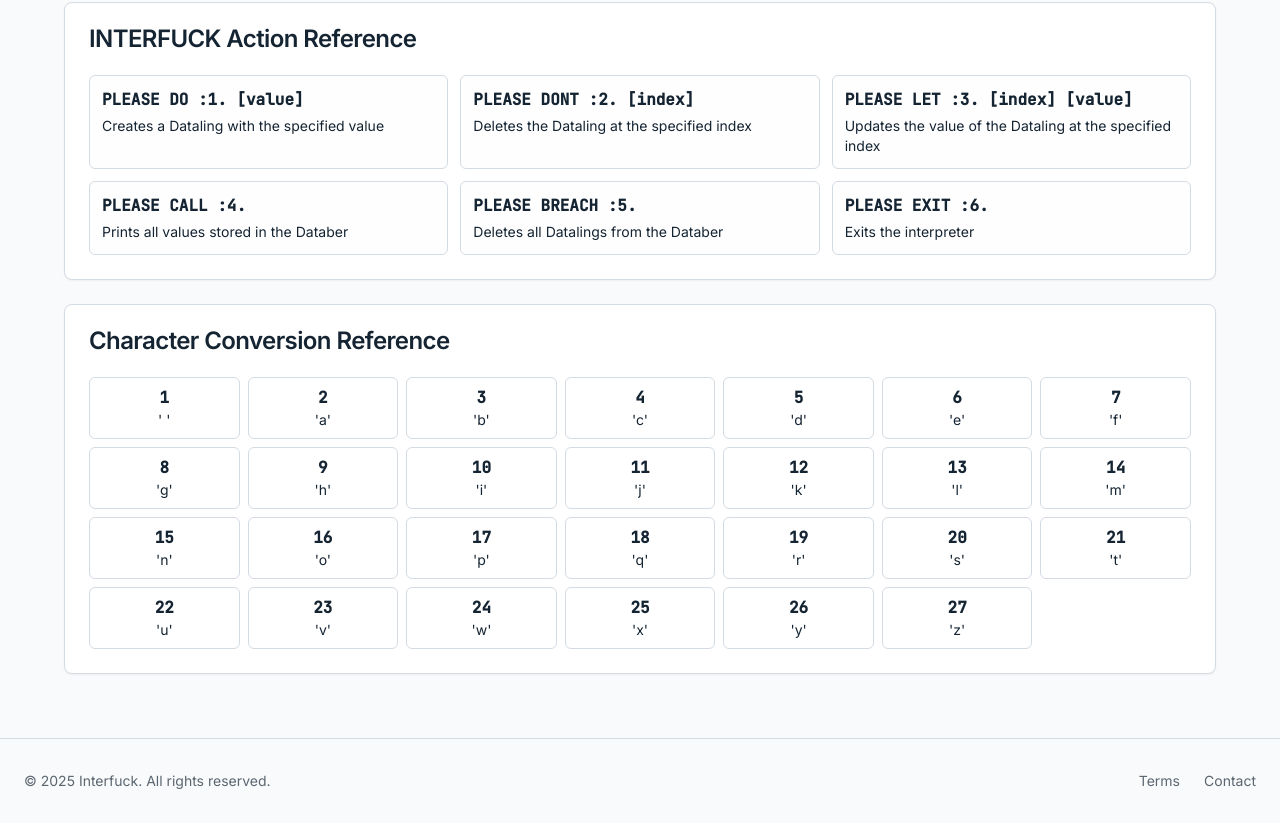
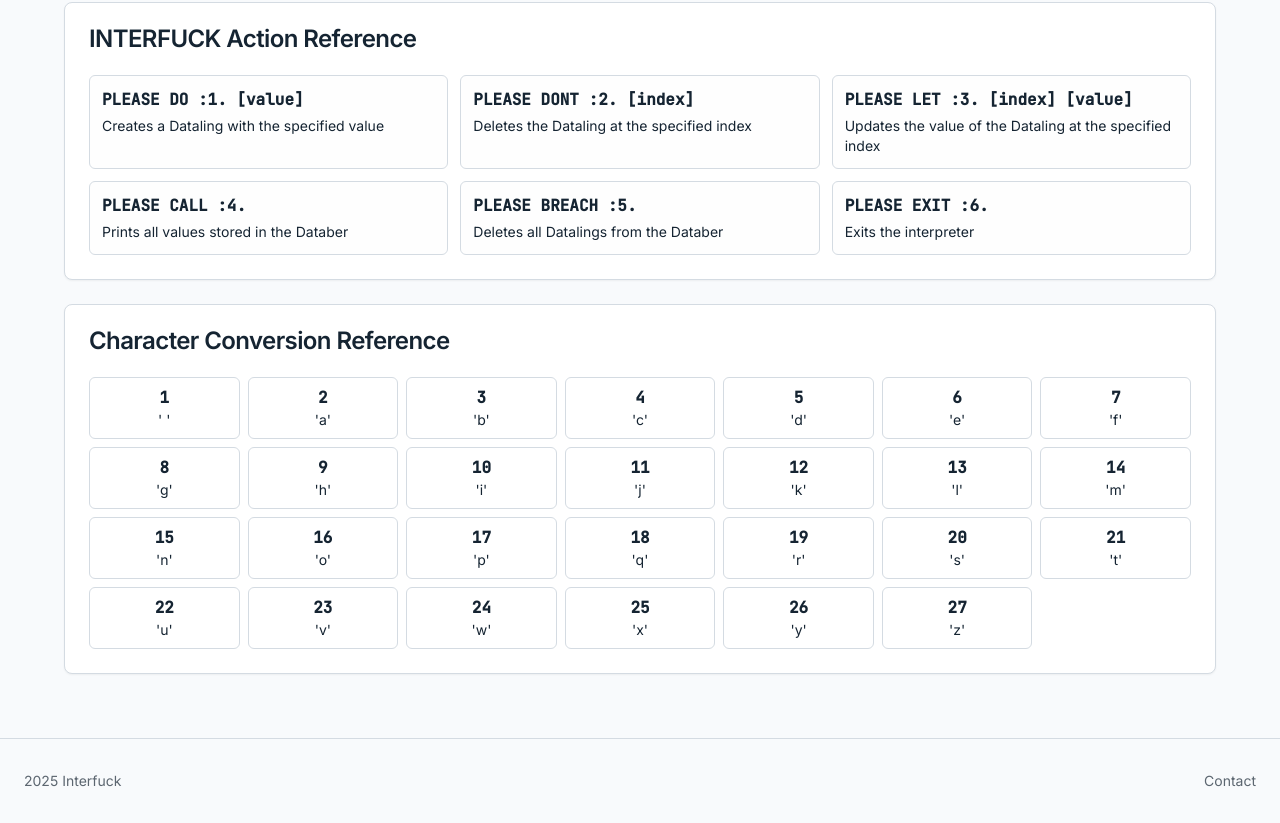
Before and after one commit to Wicin-134/HTCL-IDE, a React (Vite) app: page /try in a window 1280 px wide. Shown: the part 767-1590 px from the top of the page. Built offline with nearby package versions, Linux system fonts and the light colour scheme.

Commit message:
Update footer content
Updates the footer copyright notice and contact link.

```diff
--- a/src/components/Layout.tsx
+++ b/src/components/Layout.tsx
@@ -3,12 +3,14 @@ import { Link, useLocation } from "react-router-dom";
 import { cn } from "@/lib/utils";
 import { Button } from "@/components/ui/button";
 import { Code, BookText, Play, MessageCircle, Menu, X } from "lucide-react";
+
 interface NavItemProps {
   to: string;
   icon: React.ReactNode;
   label: string;
   exact?: boolean;
 }
+
 const NavItem = ({
   to,
   icon,
@@ -25,9 +27,11 @@ const NavItem = ({
       <span>{label}</span>
     </Link>;
 };
+
 interface LayoutProps {
   children: React.ReactNode;
 }
+
 const Layout = ({
   children
 }: LayoutProps) => {
@@ -87,15 +91,14 @@ const Layout = ({
       <footer className="border-t py-6 md:py-8">
         <div className="container flex flex-col md:flex-row justify-between items-center gap-4 text-sm text-muted-foreground">
           <div>
-            <p>© {new Date().getFullYear()} Interfuck. All rights reserved.</p>
+            <p>2025 Interfuck</p>
           </div>
           <div className="flex gap-6">
-            <a href="#" className="hover:text-foreground transition-colors">Terms</a>
-
-            <a href="#" className="hover:text-foreground transition-colors">Contact</a>
+            <a href="https://discord.gg/4VbEjuSF" className="hover:text-foreground transition-colors">Contact</a>
           </div>
         </div>
       </footer>
     </div>;
 };
+
 export default Layout;
```
